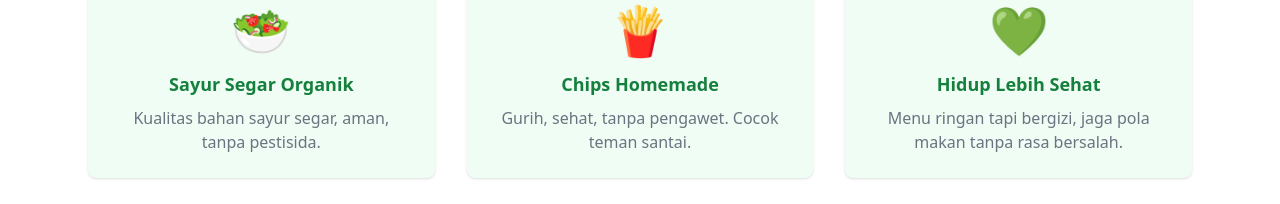
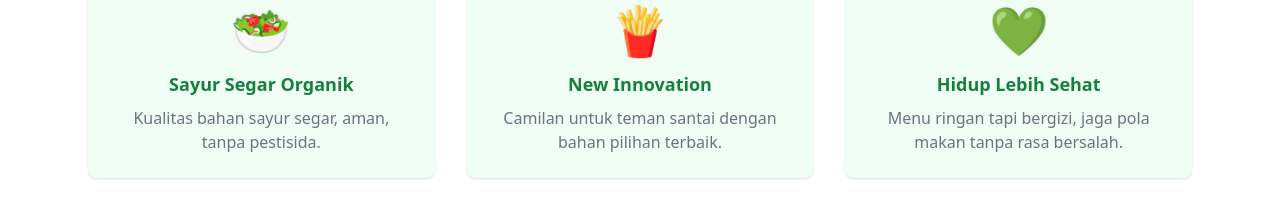
Before and after one commit to memetaw123/Chips-Salad, a plain HTML site: page index.html in a window 1280 px wide. Shown: the part 582-786 px from the top of the page. Drawn offline with nearby package versions, Linux system fonts and the light colour scheme.

Commit message:
Update index.html
ubah tulisan

```diff
--- a/index.html
+++ b/index.html
@@ -28,8 +28,8 @@
       </div>
       <div class="bg-green-50 rounded-lg p-6 text-center shadow hover:scale-105 transition">
         <p class="text-5xl">🍟</p>
-        <h4 class="font-bold text-lg mt-4 text-green-700">Chips Homemade</h4>
-        <p class="text-gray-500 mt-2">Gurih, sehat, tanpa pengawet. Cocok teman santai.</p>
+        <h4 class="font-bold text-lg mt-4 text-green-700">New Innovation</h4>
+        <p class="text-gray-500 mt-2">Camilan untuk teman santai dengan bahan pilihan terbaik.</p>
       </div>
       <div class="bg-green-50 rounded-lg p-6 text-center shadow hover:scale-105 transition">
         <p class="text-5xl">💚</p>
```
